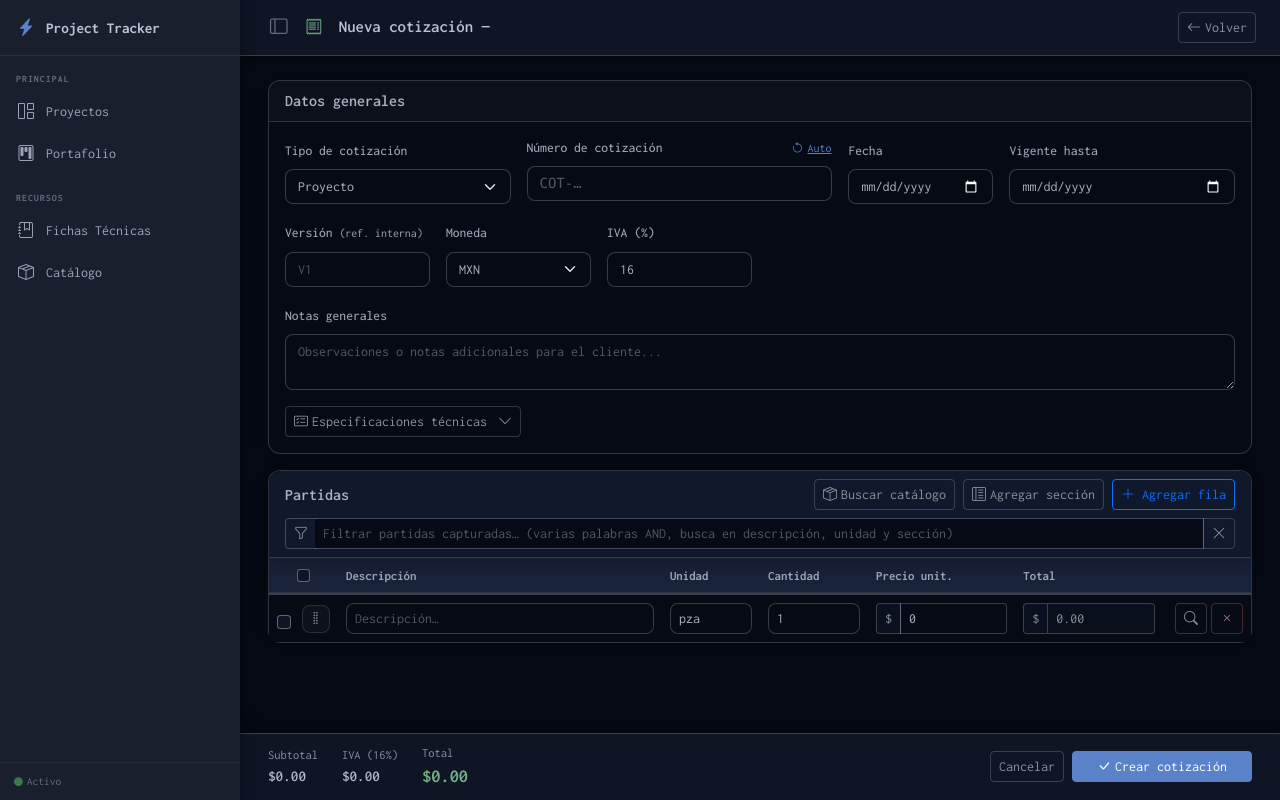
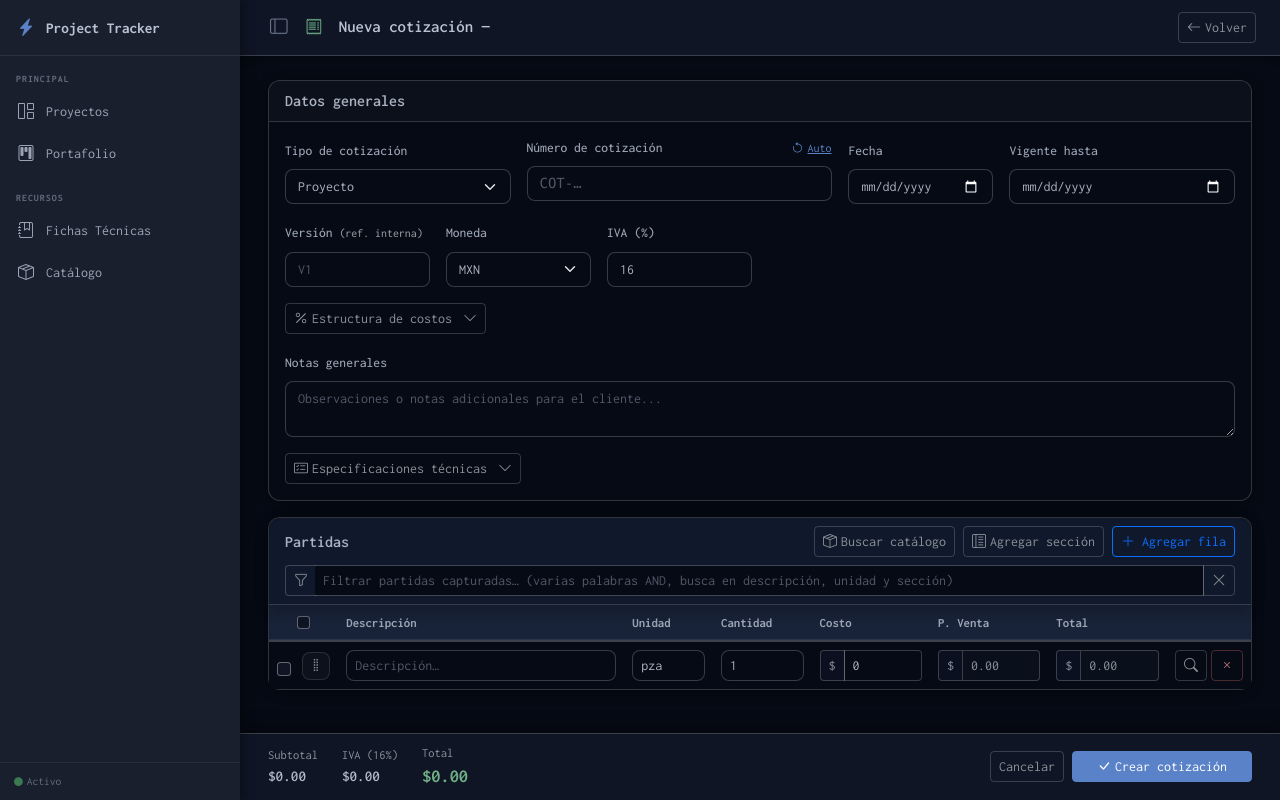
Before and after one commit to Daftrick/ProjectTracker, a Python web app: template templates/quote_project_form.html in a window 1280 px wide. Run offline with Jinja, Linux system fonts and the light colour scheme; the template is opened without the code that fills it, so the values that code supplies are empty; some libraries are stand-ins or nearby versions.

Commit message:
Implement C.0: cost breakdown in cotizaciones (precio_costo + %MO/Ind/Util)
- Add _calc_precio_venta() with APU México formula: costo × (1+%mo) × (1+%ind) / (1−%util)
- hydrate_quote_item() now reads precio_costo (backward-compat fallback to price) and
  computes precio_venta as the new price field; default_%s cascade from quote level,
  per-item overrides via pct_*_override take precedence
- hydrate_quote() extracts default_pct_* and passes them to each item
- quote_from_form() reads item_precio_costo[] + item_pct_{mo,indirectos,utilidad}[]
  and stores default_pct_* at quote level; existing quotes unaffected (defaults=0)
- Template: add collapsible "Estructura de costos" section with 3 % inputs;
  table gains separate Costo / P. Venta columns; JS calcRow() implements APU formula;
  syncPriceAcrossItems() syncs costo field; recalcAllRows() reacts to default % changes
- routes/quotes.py purge: subtotal uses precio_costo fallback
- Tests updated to use item_precio_costo[] and check precio_costo instead of total

Co-Authored-By: Claude Sonnet 4.6 <noreply@anthropic.com>

```diff
--- a/templates/quote_project_form.html
+++ b/templates/quote_project_form.html
@@ -311,6 +311,60 @@
             <input type="number" name="tax_rate" class="form-control{% if fe.get('tax_rate') %} is-invalid{% endif %}" id="taxRate"
                    value="{{ quote.tax_rate if quote else 16 }}" min="0" max="100" step="0.01">
             {% if fe.get('tax_rate') %}<div class="invalid-feedback">{{ fe.get('tax_rate') }}</div>{% endif %}
+          </div>
+          {# ── Estructura de costos (collapsible) ── #}
+          {% set _has_costs = quote and (quote.get('default_pct_mo') or quote.get('default_pct_indirectos') or quote.get('default_pct_utilidad')) %}
+          <div class="col-12">
+            <button type="button" class="btn btn-sm btn-outline-secondary"
+                    data-bs-toggle="collapse" data-bs-target="#costsCollapse"
+                    aria-expanded="{{ 'true' if _has_costs else 'false' }}">
+              <i class="bi bi-percent me-1"></i>Estructura de costos
+              <i class="bi bi-chevron-down ms-1"></i>
+            </button>
+          </div>
+          <div class="col-12 collapse {% if _has_costs %}show{% endif %}" id="costsCollapse">
+            <div class="card border-0 bg-body-secondary rounded-3 p-3">
+              <div class="row g-2 align-items-end">
+                <div class="col-md-3">
+                  <label class="form-label form-label-sm fw-semibold">% Mano de obra</label>
+                  <div class="input-group input-group-sm">
+                    <input type="number" name="default_pct_mo" id="defaultPctMo"
+                           class="form-control form-control-sm"
+                           value="{{ quote.default_pct_mo if quote else 0 }}"
+                           step="0.01" min="0" max="100" placeholder="0"
+                           oninput="recalcAllRows()">
+                    <span class="input-group-text">%</span>
+                  </div>
+                </div>
+                <div class="col-md-3">
+                  <label class="form-label form-label-sm fw-semibold">% Indirectos</label>
+                  <div class="input-group input-group-sm">
+                    <input type="number" name="default_pct_indirectos" id="defaultPctIndirectos"
+                           class="form-control form-control-sm"
+                           value="{{ quote.default_pct_indirectos if quote else 0 }}"
+                           step="0.01" min="0" max="100" placeholder="0"
+                           oninput="recalcAllRows()">
+                    <span class="input-group-text">%</span>
+                  </div>
+                </div>
+                <div class="col-md-3">
+                  <label class="form-label form-label-sm fw-semibold">% Utilidad</label>
+                  <div class="input-group input-group-sm">
+                    <input type="number" name="default_pct_utilidad" id="defaultPctUtilidad"
+                           class="form-control form-control-sm"
+                           value="{{ quote.default_pct_utilidad if quote else 0 }}"
+                           step="0.01" min="0" max="99.9" placeholder="0"
+                           oninput="recalcAllRows()">
+                    <span class="input-group-text">%</span>
+                  </div>
+                </div>
+                <div class="col-md-3">
+                  <p class="mb-0 text-muted" style="font-size:.75rem">
+                    P. Venta = Costo × (1+%MO) × (1+%Ind) / (1−%Util)
+                  </p>
+                </div>
+              </div>
+            </div>
           </div>
           <div class="col-12">
             <label class="form-label">Notas generales</label>
@@ -442,16 +496,17 @@
         <table class="table mb-0 sticky-items-table" id="itemsTable">
           <thead class="table-light">
             <tr>
-              <th style="width:7%" class="text-center">
+              <th style="width:6%" class="text-center">
                 <input type="checkbox" id="selectAll" class="form-check-input select-checkbox"
                        onclick="toggleSelectAll(this)" title="Seleccionar/deseleccionar todas las partidas visibles">
               </th>
-              <th style="width:33%">Descripción</th>
-              <th style="width:10%">Unidad</th>
-              <th style="width:11%">Cantidad</th>
-              <th style="width:15%">Precio unit.</th>
-              <th style="width:15%">Total</th>
-              <th style="width:9%"></th>
+              <th style="width:29%">Descripción</th>
+              <th style="width:9%">Unidad</th>
+              <th style="width:10%">Cantidad</th>
+              <th style="width:12%">Costo</th>
+              <th style="width:12%">P. Venta</th>
+              <th style="width:12%">Total</th>
+              <th style="width:8%"></th>
             </tr>
           </thead>
           <tbody id="itemsBody">
@@ -469,7 +524,10 @@
                   <input type="hidden" name="item_desc2[]" value="">
                   <input type="hidden" name="item_unit[]" value="">
                   <input type="hidden" name="item_qty[]" value="">
-                  <input type="hidden" name="item_price[]" value="">
+                  <input type="hidden" name="item_precio_costo[]" value="">
+                  <input type="hidden" name="item_pct_mo[]" value="">
+                  <input type="hidden" name="item_pct_indirectos[]" value="">
+                  <input type="hidden" name="item_pct_utilidad[]" value="">
                   <input type="hidden" name="item_deleted_catalog_id[]" value="">
                   <input type="hidden" name="item_deleted_catalog_nombre[]" value="">
                   <input type="hidden" name="item_deleted_catalog_descripcion[]" value="">
@@ -499,6 +557,9 @@
                 <td class="drag-cell">
                   <input type="hidden" name="item_kind[]" value="item">
                   <input type="hidden" name="item_section[]" value="{{ item_section }}">
+                  <input type="hidden" name="item_pct_mo[]" value="{{ item.get('pct_mo_override', '') or '' }}">
+                  <input type="hidden" name="item_pct_indirectos[]" value="{{ item.get('pct_indirectos_override', '') or '' }}">
+                  <input type="hidden" name="item_pct_utilidad[]" value="{{ item.get('pct_utilidad_override', '') or '' }}">
                   <input type="hidden" name="item_deleted_catalog_id[]" value="{{ deleted_catalog.id or '' }}">
                   <input type="hidden" name="item_deleted_catalog_nombre[]" value="{{ deleted_catalog.nombre or '' }}">
                   <input type="hidden" name="item_deleted_catalog_descripcion[]" value="{{ deleted_catalog.descripcion or '' }}">
@@ -532,7 +593,13 @@
                 <td>
                   <div class="input-group input-group-sm">
                     <span class="input-group-text">$</span>
-                    <input type="number" name="item_price[]" class="form-control form-control-sm price" value="{{ item.price }}" step="0.01" min="0" oninput="calcRow(this)">
+                    <input type="number" name="item_precio_costo[]" class="form-control form-control-sm costo" value="{{ item.precio_costo }}" step="0.01" min="0" oninput="calcRow(this)">
+                  </div>
+                </td>
+                <td>
+                  <div class="input-group input-group-sm">
+                    <span class="input-group-text">$</span>
+                    <input type="number" class="form-control form-control-sm pventa" value="{{ item.price }}" readonly tabindex="-1" style="background:#0a0f1c;color:#8a9298">
                   </div>
                 </td>
                 <td>
@@ -683,11 +750,14 @@
     activeSectionRow?.classList.add('quote-section-active');
   }
 
-  function makeRowHTML(desc, desc2, unit, qty, price, total, catalogId) {
+  function makeRowHTML(desc, desc2, unit, qty, costo, total, catalogId) {
     return `
       <td class="drag-cell">
         <input type="hidden" name="item_kind[]" value="item">
         <input type="hidden" name="item_section[]" value="">
+        <input type="hidden" name="item_pct_mo[]" value="">
+        <input type="hidden" name="item_pct_indirectos[]" value="">
+        <input type="hidden" name="item_pct_utilidad[]" value="">
         <input type="hidden" name="item_deleted_catalog_id[]" value="">
         <input type="hidden" name="item_deleted_catalog_nombre[]" value="">
         <input type="hidden" name="item_deleted_catalog_descripcion[]" value="">
@@ -714,7 +784,13 @@
       <td>
         <div class="input-group input-group-sm">
           <span class="input-group-text">$</span>
-          <input type="number" name="item_price[]" class="form-control form-control-sm price" value="${price||0}" step="0.01" min="0" oninput="calcRow(this)">
+          <input type="number" name="item_precio_costo[]" class="form-control form-control-sm costo" value="${costo||0}" step="0.01" min="0" oninput="calcRow(this)">
+        </div>
+      </td>
+      <td>
+        <div class="input-group input-group-sm">
+          <span class="input-group-text">$</span>
+          <input type="number" class="form-control form-control-sm pventa" value="${total||0}" readonly tabindex="-1" style="background:#0a0f1c;color:#8a9298">
         </div>
       </td>
       <td>
@@ -745,7 +821,10 @@
         <input type="hidden" name="item_desc2[]" value="">
         <input type="hidden" name="item_unit[]" value="">
         <input type="hidden" name="item_qty[]" value="">
-        <input type="hidden" name="item_price[]" value="">
+        <input type="hidden" name="item_precio_costo[]" value="">
+        <input type="hidden" name="item_pct_mo[]" value="">
+        <input type="hidden" name="item_pct_indirectos[]" value="">
+        <input type="hidden" name="item_pct_utilidad[]" value="">
         <input type="hidden" name="item_deleted_catalog_id[]" value="">
         <input type="hidden" name="item_deleted_catalog_nombre[]" value="">
         <input type="hidden" name="item_deleted_catalog_descripcion[]" value="">
@@ -767,11 +846,10 @@
         </button>
       </td>`;
   }
-  function addRow(desc, desc2, unit, qty, price, catalogId) {
+  function addRow(desc, desc2, unit, qty, costo, catalogId) {
     const tr = document.createElement("tr");
     tr.className = "quote-row quote-draggable";
-    const tot = ((qty||1) * (price||0)).toFixed(2);
-    tr.innerHTML = makeRowHTML(desc, desc2, unit, qty, price, tot, catalogId);
+    tr.innerHTML = makeRowHTML(desc, desc2, unit, qty, costo, 0, catalogId);
     const tbody = document.getElementById("itemsBody");
     if (activeSectionRow) {
       let anchor = activeSectionRow.nextElementSibling;
@@ -783,6 +861,8 @@
       tbody.appendChild(tr);
     }
     syncItemSections();
+    const qtyEl = tr.querySelector('.qty');
+    if (qtyEl) calcRow(qtyEl);
     updateTotals();
     if (typeof updateSelectionUI === "function") updateSelectionUI();
   }
@@ -1124,12 +1204,35 @@
       else tbody.appendChild(row);
     });
   }
+  function _getPctForRow(row, inputName, defaultId) {
+    const v = row.querySelector(`[name="${inputName}"]`)?.value?.trim();
+    return (v !== undefined && v !== '') ? (parseFloat(v) || 0) : (parseFloat(document.getElementById(defaultId)?.value) || 0);
+  }
+
+  function calcPventa(costo, pctMo, pctInd, pctUtil) {
+    if (pctUtil >= 100) return 0;
+    return Math.round(costo * (1 + pctMo / 100) * (1 + pctInd / 100) / (1 - pctUtil / 100) * 100) / 100;
+  }
+
   function calcRow(el){
-    const r=el.closest("tr");
-    const q=parseFloat(r.querySelector(".qty").value)||0;
-    const p=parseFloat(r.querySelector(".price").value)||0;
-    r.querySelector(".tot").value=(q*p).toFixed(2);
+    const r = el.closest("tr");
+    const q = parseFloat(r.querySelector(".qty").value) || 0;
+    const costo = parseFloat(r.querySelector(".costo").value) || 0;
+    const pctMo  = _getPctForRow(r, "item_pct_mo[]", "defaultPctMo");
+    const pctInd = _getPctForRow(r, "item_pct_indirectos[]", "defaultPctIndirectos");
+    const pctUtil= _getPctForRow(r, "item_pct_utilidad[]", "defaultPctUtilidad");
+    const pventa = calcPventa(costo, pctMo, pctInd, pctUtil);
+    const pventaEl = r.querySelector(".pventa");
+    if (pventaEl) pventaEl.value = pventa.toFixed(2);
+    r.querySelector(".tot").value = (q * pventa).toFixed(2);
     updateTotals();
+  }
+
+  function recalcAllRows() {
+    document.querySelectorAll('#itemsBody .quote-row').forEach(r => {
+      const qtyEl = r.querySelector('.qty');
+      if (qtyEl) calcRow(qtyEl);
+    });
   }
 
   // ── Sincronización automática de precio entre artículos iguales ────────────
@@ -1145,7 +1248,7 @@
     return row.querySelector('[name="item_catalog_id[]"]')?.value?.trim() || '';
   }
 
-  function syncPriceAcrossItems(sourceRow, newPrice) {
+  function syncPriceAcrossItems(sourceRow, newCosto) {
     if (!_priceSyncEnabled) return;
     const catalogId = _getCatalogId(sourceRow);
     if (!catalogId) return;   // sin vínculo a catálogo → sin sincronización
@@ -1155,13 +1258,13 @@
     if (!sibling.length) return;
 
     sibling.forEach(r => {
-      const priceInput = r.querySelector('.price');
-      if (!priceInput) return;
-      priceInput.value = newPrice;
-      calcRow(priceInput);
+      const costoInput = r.querySelector('.costo');
+      if (!costoInput) return;
+      costoInput.value = newCosto;
+      calcRow(costoInput);
       // Pulso visual para que el usuario vea el cambio
-      priceInput.closest('.input-group')?.classList.add('price-sync-pulse');
-      setTimeout(() => priceInput.closest('.input-group')?.classList.remove('price-sync-pulse'), 900);
+      costoInput.closest('.input-group')?.classList.add('price-sync-pulse');
+      setTimeout(() => costoInput.closest('.input-group')?.classList.remove('price-sync-pulse'), 900);
     });
 
     // Indicador de cuántos artículos se actualizaron
@@ -1175,7 +1278,7 @@
     badge.className = 'price-sync-badge';
     badge.style.cssText = 'font-size:.7rem;color:#6ab888;margin-top:2px;white-space:nowrap;';
     badge.innerHTML = `<i class="bi bi-arrow-repeat"></i> ${count} artículo${count !== 1 ? 's' : ''} actualizado${count !== 1 ? 's' : ''}`;
-    row.querySelector('.price')?.closest('td')?.appendChild(badge);
+    row.querySelector('.costo')?.closest('td')?.appendChild(badge);
     setTimeout(() => badge.remove(), 2800);
   }
   function updateTotals(){
@@ -1520,7 +1623,7 @@
     row.querySelector('[name="item_catalog_id[]"]').value = item.id || "";
     row.querySelector('[name="item_desc2[]"]').value = item.descripcion || "";
     row.querySelector('[name="item_unit[]"]').value  = item.unidad;
-    row.querySelector('[name="item_price[]"]').value = item.precio;
+    row.querySelector('[name="item_precio_costo[]"]').value = item.precio;
     clearDeletedCatalogState(row);
     row.classList.remove("deleted-catalog-row");
     calcRow(row.querySelector(".qty"));
@@ -1581,11 +1684,11 @@
         _acSearch(e.target);
       } else if (e.target.name === "item_unit[]") {
         clearCatalogLink(e.target.closest("tr"));
-      } else if (e.target.name === "item_price[]") {
-        // Sincronizar precio con artículos iguales (mismo catalog_item_id)
+      } else if (e.target.name === "item_precio_costo[]") {
+        // Sincronizar costo con artículos iguales (mismo catalog_item_id)
         const row = e.target.closest("tr");
-        const newPrice = e.target.value;
-        syncPriceAcrossItems(row, newPrice);
+        const newCosto = e.target.value;
+        syncPriceAcrossItems(row, newCosto);
         // NO se limpia el catalog link al editar precio: el artículo sigue vinculado
       } else if (e.target.classList.contains("section-title-input")) {
         // Refrescar el dropdown de la barra masiva si el usuario renombra una sección
--- a/tracker/routes/quotes.py
+++ b/tracker/routes/quotes.py
@@ -300,7 +300,10 @@ def purge_quote_deleted_catalog_items(project_id, quote_id):
 
     updated_quote, removed = purge_deleted_catalog_items_from_record(quote)
     subtotal = round(
-        sum(safe_float(item.get("qty", 0)) * safe_float(item.get("price", 0)) for item in updated_quote.get("items", [])),
+        sum(
+            safe_float(item.get("qty", 0)) * safe_float(item.get("precio_costo", item.get("price", 0)))
+            for item in updated_quote.get("items", [])
+        ),
         2,
     )
     tax_rate = safe_float(updated_quote.get("tax_rate", 16), 16)
```
Also changed, not shown: tests/test_form_models.py (+7 -7 lines), tracker/catalog.py (+35 -6 lines), tracker/form_models.py (+15 -5 lines).
